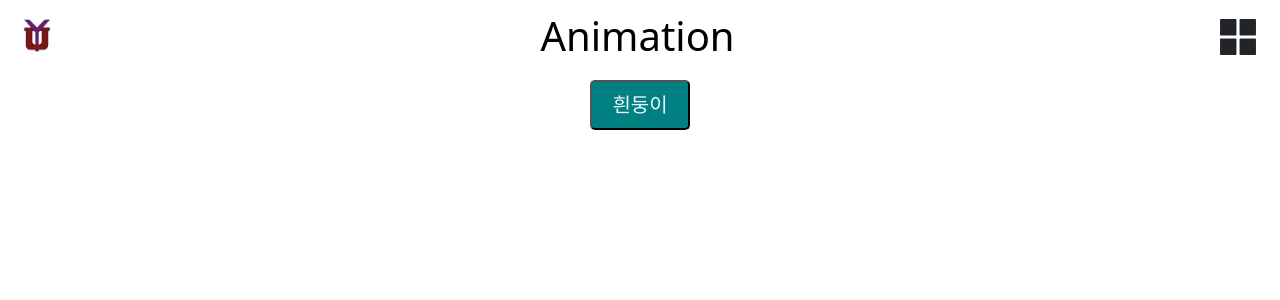
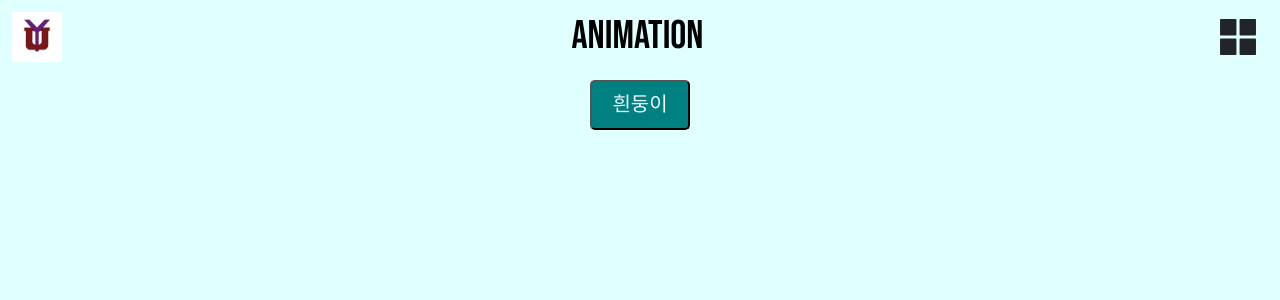
Before and after one commit to Eclipse-K/Animation_Page, a React (Create React App) app: page / in a window 1280 px wide. Shown: the top 300 px of the page. Built offline with nearby package versions, Linux system fonts and the light colour scheme.

Commit message:
Edit css

```diff
--- a/src/Components/App.css
+++ b/src/Components/App.css
@@ -1,3 +1,10 @@
+@import url("https://fonts.googleapis.com/css2?family=Bebas+Neue&display=swap");
+
+* {
+  background-color: lightcyan;
+  font-family: "Bebas Neue", cursive;
+}
+
 .carbutton {
   text-align: center;
 }
--- a/src/Components/App.js
+++ b/src/Components/App.js
@@ -8,7 +8,7 @@
   const [show, setShow] = useState(false);
 
   return (
-    <div>
+    <div className="enter">
       <div>
         <BrowserRouter>
           <NavDrop />
--- a/src/Components/List.css
+++ b/src/Components/List.css
@@ -1,3 +1,4 @@
 .button {
-  border: 1px solid black;
+  border: 1px solid none;
+  background-color: skyblue;
 }
--- a/src/Components/NavDrop.css
+++ b/src/Components/NavDrop.css
@@ -56,7 +56,7 @@
   width: 150px;
   margin-right: 50px;
   text-align: center;
-  background-color: bisque;
+  background-color: ivory;
 }
 
 .logo {
--- a/src/Components/Temporarily/AniItem.css
+++ b/src/Components/Temporarily/AniItem.css
@@ -7,7 +7,7 @@
   box-shadow: 0 0 5px rgba(0, 0, 0, 0.2);
   background-color: aliceblue;
   padding: 20px;
-  max-width: 400px;
+  width: 400px;
   height: 300px;
   margin: 20px 0 0 20px;
   overflow: auto;
@@ -18,20 +18,24 @@
   height: auto;
   border-radius: 5px;
   margin-bottom: 10px;
+  background-color: aliceblue;
 }
 
 .info_card h2 {
   font-size: 20px;
   margin-bottom: 10px;
+  background-color: aliceblue;
 }
 
 .info_card h3 {
   font-size: 15px;
   margin-bottom: 10px;
+  background-color: aliceblue;
 }
 
 .info_card p {
   font-size: 1rem;
   line-height: 1.5;
   margin-bottom: 20px;
+  background-color: aliceblue;
 }
--- a/src/Components/Temporarily/MenuList.css
+++ b/src/Components/Temporarily/MenuList.css
@@ -1,3 +1,3 @@
 .list {
-  border: 1px solid black;
+  border: 1px solid lightcyan;
 }
```
